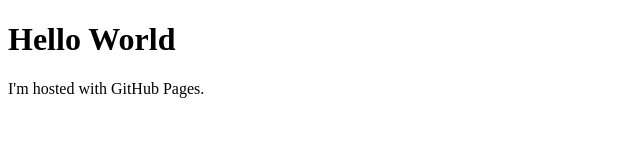
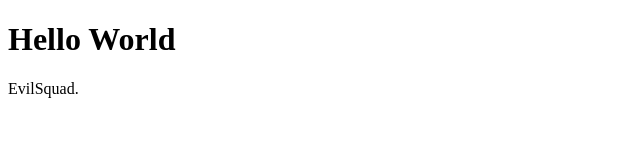
Before and after one commit to V1C0/v1c0.guthub.io, a plain HTML site: page index.html in a window 1280 px wide. Shown: the whole page, without its empty margins (0-640 px from the left). Drawn offline with Linux system fonts and the light colour scheme.

Commit message:
Inition commit

```diff
--- a/index.html
+++ b/index.html
@@ -2,6 +2,6 @@
 <html>
 <body>
 <h1>Hello World</h1>
-<p>I'm hosted with GitHub Pages.</p>
+<p>EvilSquad.</p>
 </body>
 </html>
```
